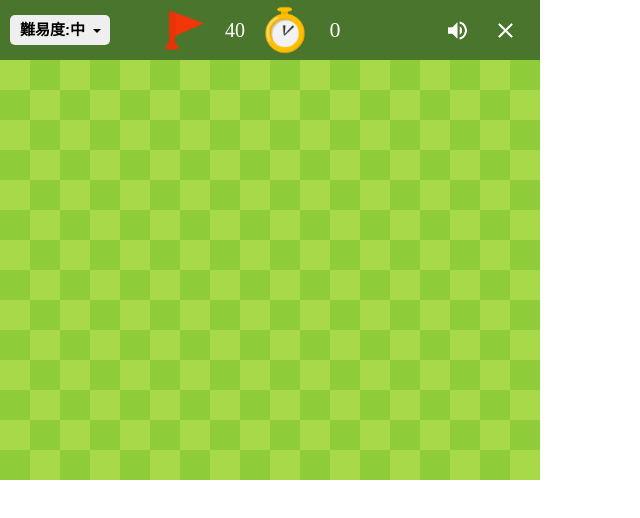
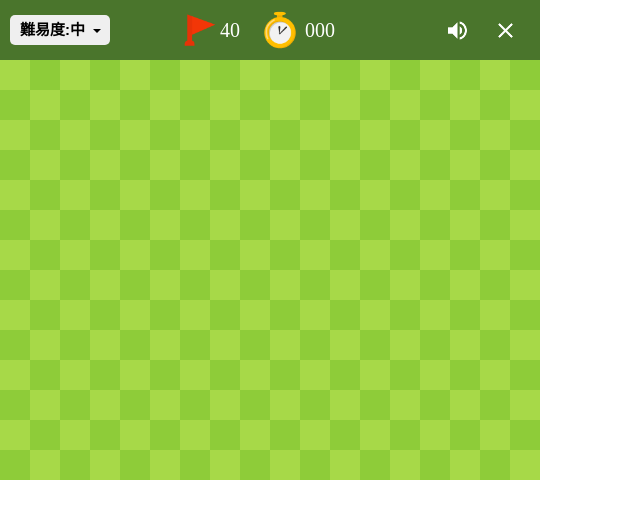
Before and after one commit to relationslab/minesweeper, a React (Create React App) app: page / in a window 1280 px wide. Shown: the top 518 px of the page, without its empty margins (0-640 px from the left). Built offline with nearby package versions, Linux system fonts and the light colour scheme.

Commit message:
add:timerの表記を３ケタに

```diff
--- a/src/components/FlagCount.tsx
+++ b/src/components/FlagCount.tsx
@@ -4,16 +4,21 @@ import { BoardState } from "../reducers/Board/types";
 
 const StyledFlagCount = styled.div`
   display: grid;
-  grid-template-columns: 50px 50px;
+  grid-template-columns: 1fr 1fr;
   justify-items: center;
+  align-items: center;
   justify-self: right;
-  align-items: center;
+`;
+
+const StyledSpan = styled.span`
+  font-size: 20px;
   color: white;
-  font-size: 20px;
+  justify-self: left;
 `;
+
 const StyledImg = styled.img`
-  width: 50px;
-  height: 50px;
+  width: 40px;
+  height: 40px;
 `;
 
 type FlagCountProps = {
@@ -24,7 +29,7 @@ const FlagCount: React.FC<FlagCountProps> = ({ board }) => {
   return (
     <StyledFlagCount>
       <StyledImg src={`${process.env.PUBLIC_URL}/flag.png`} alt="flag" />
-      <span>{board.flags}</span>
+      <StyledSpan>{board.flags}</StyledSpan>
     </StyledFlagCount>
   );
 };
--- a/src/components/Timer.tsx
+++ b/src/components/Timer.tsx
@@ -6,15 +6,17 @@ const StyledTimer = styled.div`
   display: grid;
   grid-template-columns: 1fr 1fr;
   justify-items: center;
+  align-items: center;
   justify-self: left;
-  align-items: center;
+`;
+const StyledSpan = styled.span`
+  font-size: 20px;
   color: white;
-  font-size: 22px;
 `;
 
 const StyledImg = styled.img`
-  width: 50px;
-  height: 50px;
+  width: 40px;
+  height: 40px;
 `;
 
 type TimerProps = {
@@ -22,10 +24,22 @@ type TimerProps = {
 };
 
 const Timer: React.FC<TimerProps> = ({ game }) => {
+  const time = game.time;
+  const defaultDigit = "000";
+  const doubleDigit = "00";
+  const digit = "0";
   return (
     <StyledTimer>
       <StyledImg src={`${process.env.PUBLIC_URL}/clock.png`} alt="timer" />
-      <span>{game.time}</span>
+      <StyledSpan>
+        {time === 0
+          ? defaultDigit
+          : time < 10
+          ? doubleDigit + time
+          : time < 100
+          ? digit + time
+          : time}
+      </StyledSpan>
     </StyledTimer>
   );
 };
```
